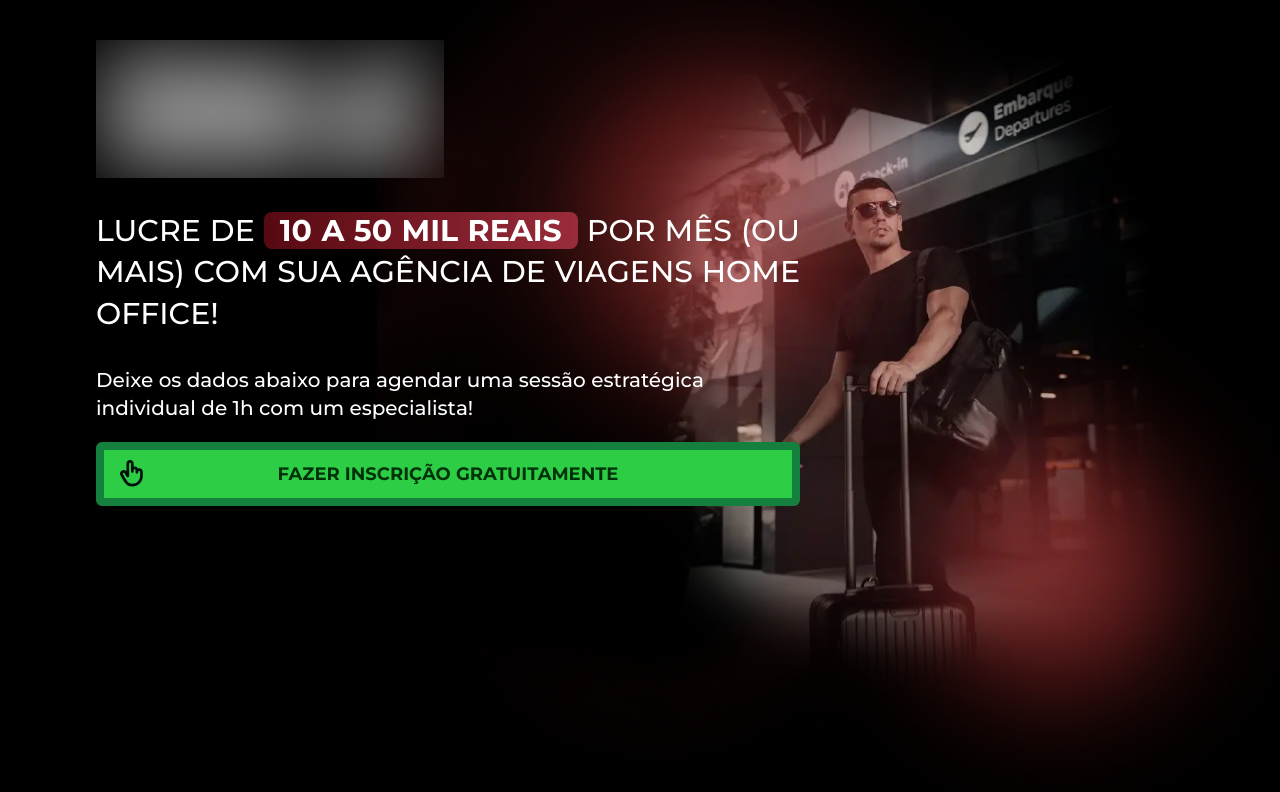
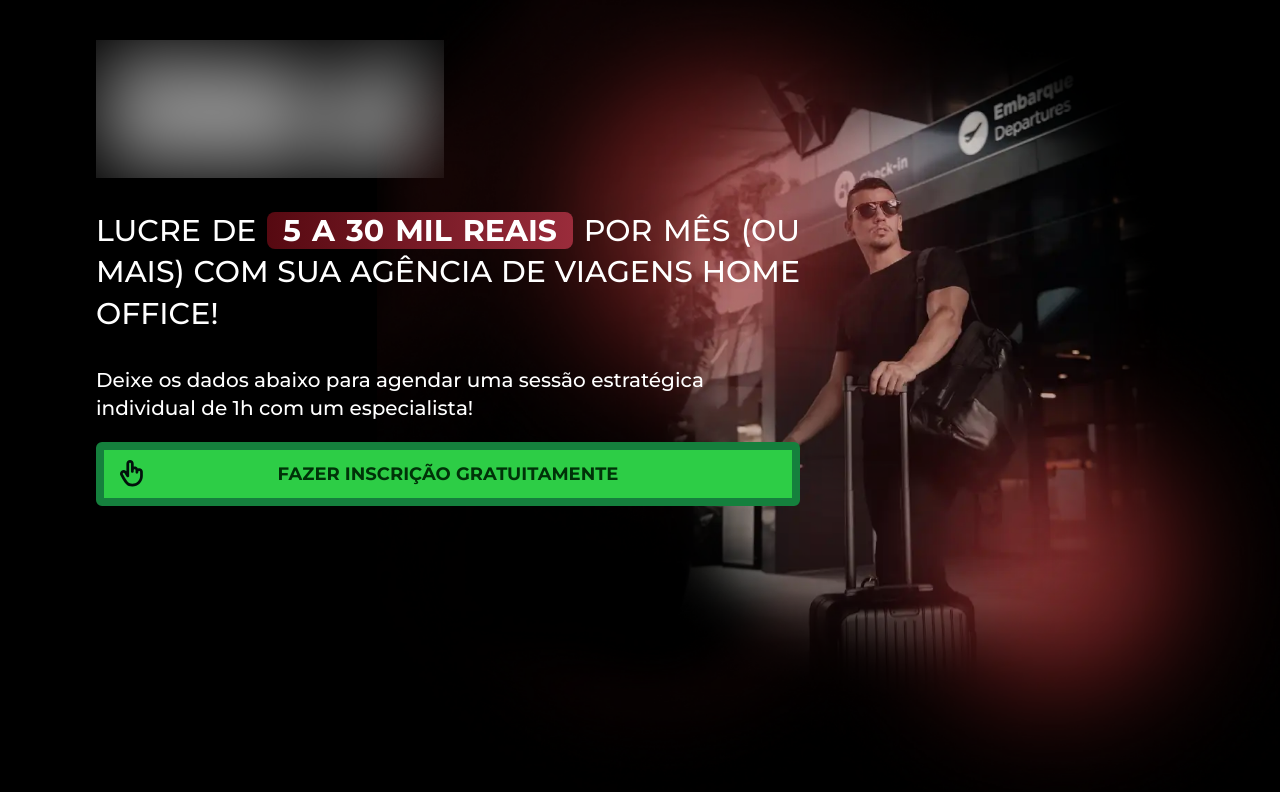
Before and after one commit to pabloalexandrino/aho, a Next.js app: page /index02 in a window 1280 px wide. Shown: the top 792 px of the page. Built offline with nearby package versions, Linux system fonts and the light colour scheme; no server answers.

Commit message:
change profit from 10 to 5

```diff
--- a/src/components/CapturePage.tsx
+++ b/src/components/CapturePage.tsx
@@ -16,7 +16,7 @@ export default function CapturePage({ form }: CapturePageProps) {
                 </div>
                 <h1 className='uppercase mb-4 md:mb-8 rounded-md text-xl md:text-3xl md:leading-snug text-justify inline-block my-8 mt-32 md:mt-8'
                 >
-                    Lucre de <span className='bg-gradient font-bold rounded-lg px-4'>10 a 50 mil reais</span>
+                    Lucre de <span className='bg-gradient font-bold rounded-lg px-4'>5 a 30 mil reais</span>
                     {' '}por mês (ou mais) com sua agência de viagens home office!
                 </h1>
                 <h2 className='text-sm md:text-xl'>
```
